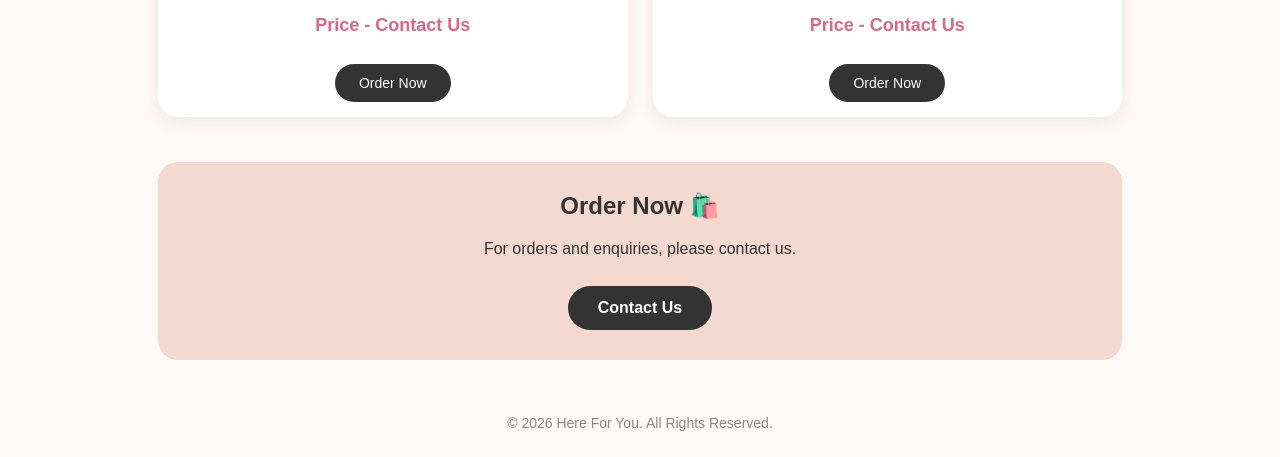
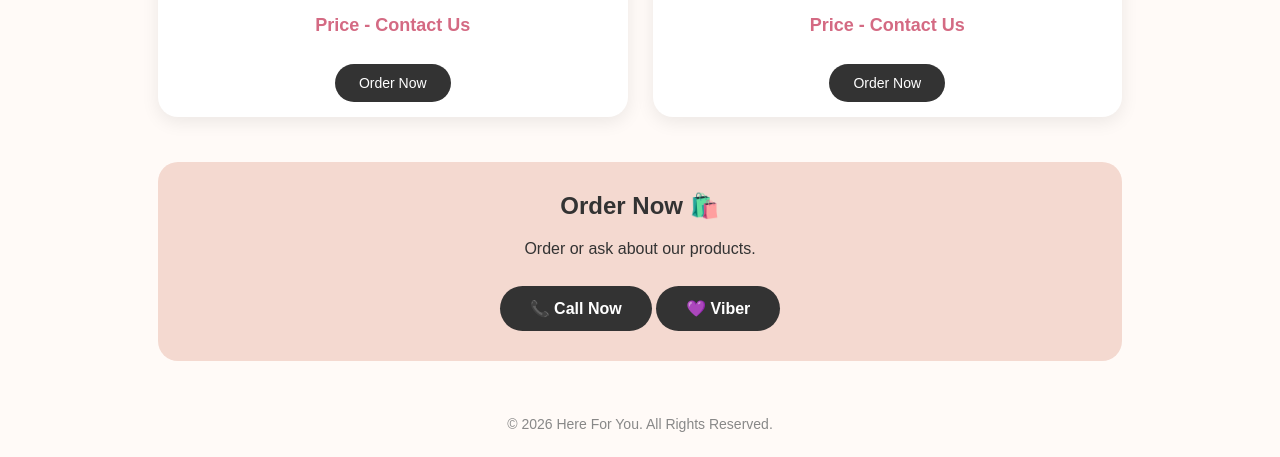
Before and after one commit to yznhlaing2023-byte/yznhlaing2023-byte.github.io, a plain HTML site: page index.html in a window 1280 px wide. Shown: the part 642-1099 px from the top of the page. Drawn offline with Linux system fonts and the light colour scheme.

Commit message:
Update index.html

```diff
--- a/index.html
+++ b/index.html
@@ -201,11 +201,16 @@
   <h2>Order Now 🛍️</h2>
 
   <p>
-      For orders and enquiries, please contact us.
+    Order or ask about our products.
   </p>
 
-    <a class="contact-btn" href="#">
-      Contact Us
+  <a class="contact-btn" href="tel:+959974439104">
+    📞 Call Now
+  </a>
+
+  <a class="contact-btn"
+     href="viber://chat?number=%2B959974439104">
+    💜 Viber
   </a>
 
 </div>
```
Lines whose indentation alone changed are shown as unchanged.
